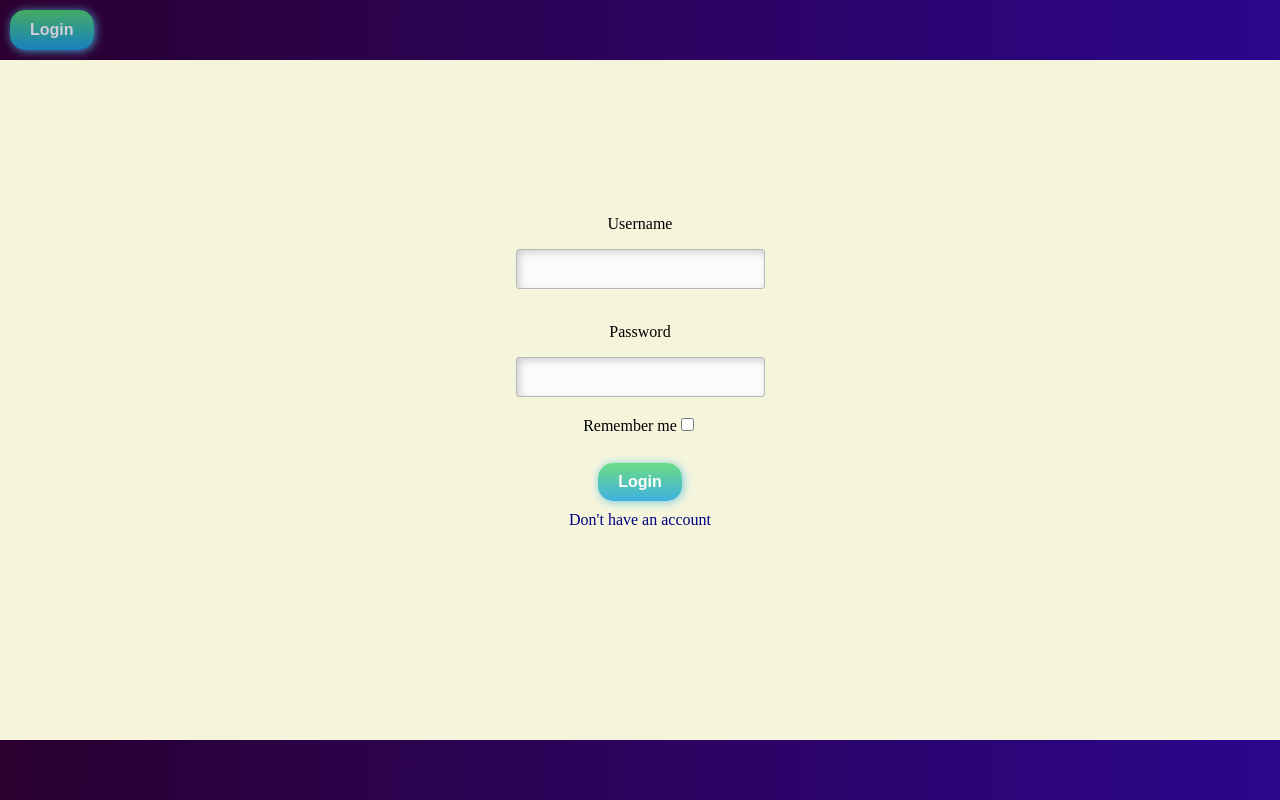
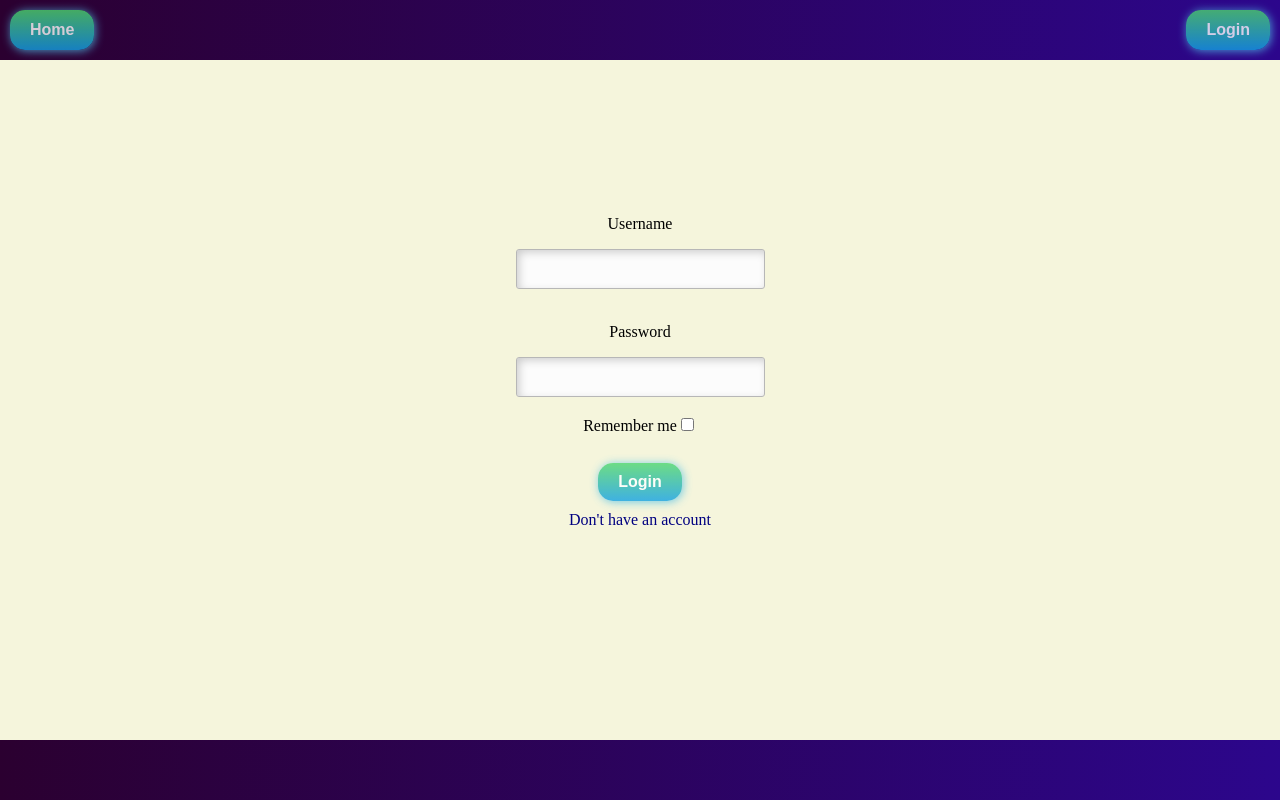
Before and after one commit to Anno008/online-store, a React app in the folder Frontend-React/: page /auth in a window 1280 px wide. Built offline with nearby package versions, Linux system fonts and the light colour scheme.

Commit message:
Updated NavComponent.jsx, added the Home button

```diff
--- a/Frontend-React/src/components/NavComponent/NavComponent.jsx
+++ b/Frontend-React/src/components/NavComponent/NavComponent.jsx
@@ -15,11 +15,13 @@ const NavComponent = props => {
 
   return (
     <div className="navBar">
-      <button
-        className="btn"
-        onClick={() => handleAuth(props.userState.data)}>
+      <button className="btn" onClick={() => (location.href = "/")}>
+        Home
+      </button>
+      <button className="btn" onClick={() => handleAuth(props.userState.data)}>
         {props.userState.data && props.userState.data.username
-          ? `Welcome ${props.userState.data.username}, Logout` : "Login"}
+          ? `Welcome ${props.userState.data.username}, Logout`
+          : "Login"}
       </button>
     </div>
   );
```
